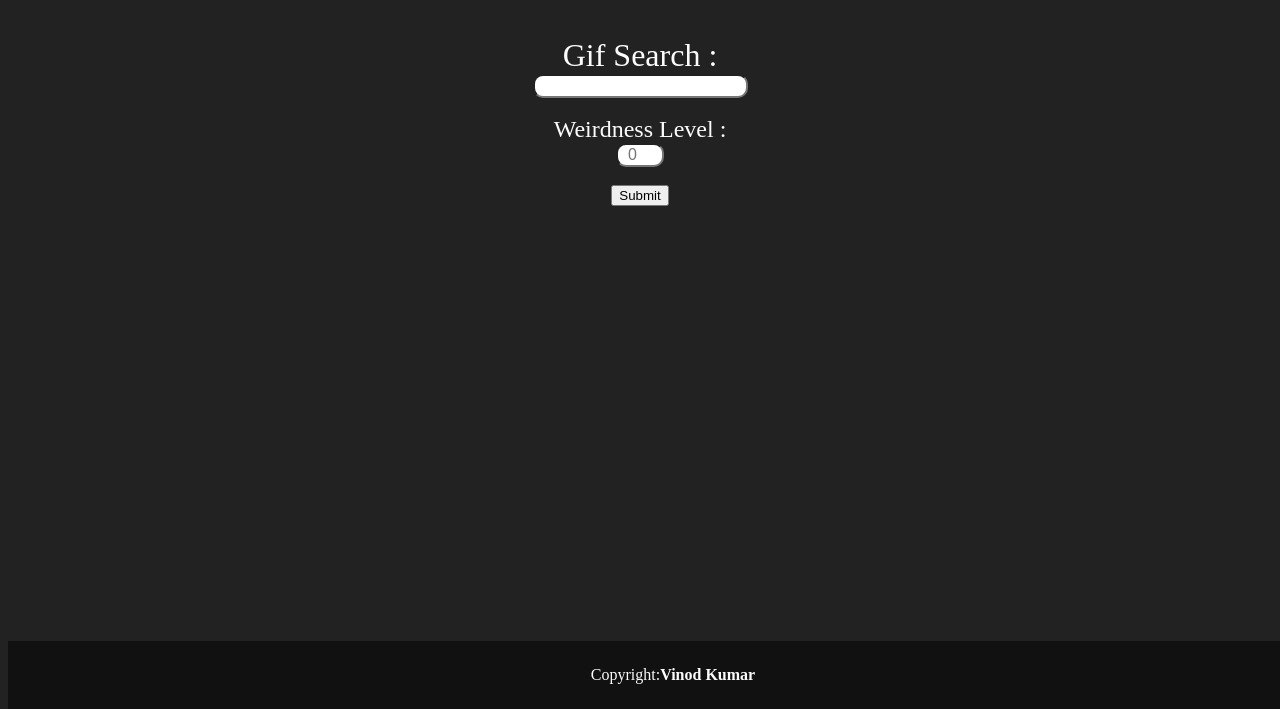
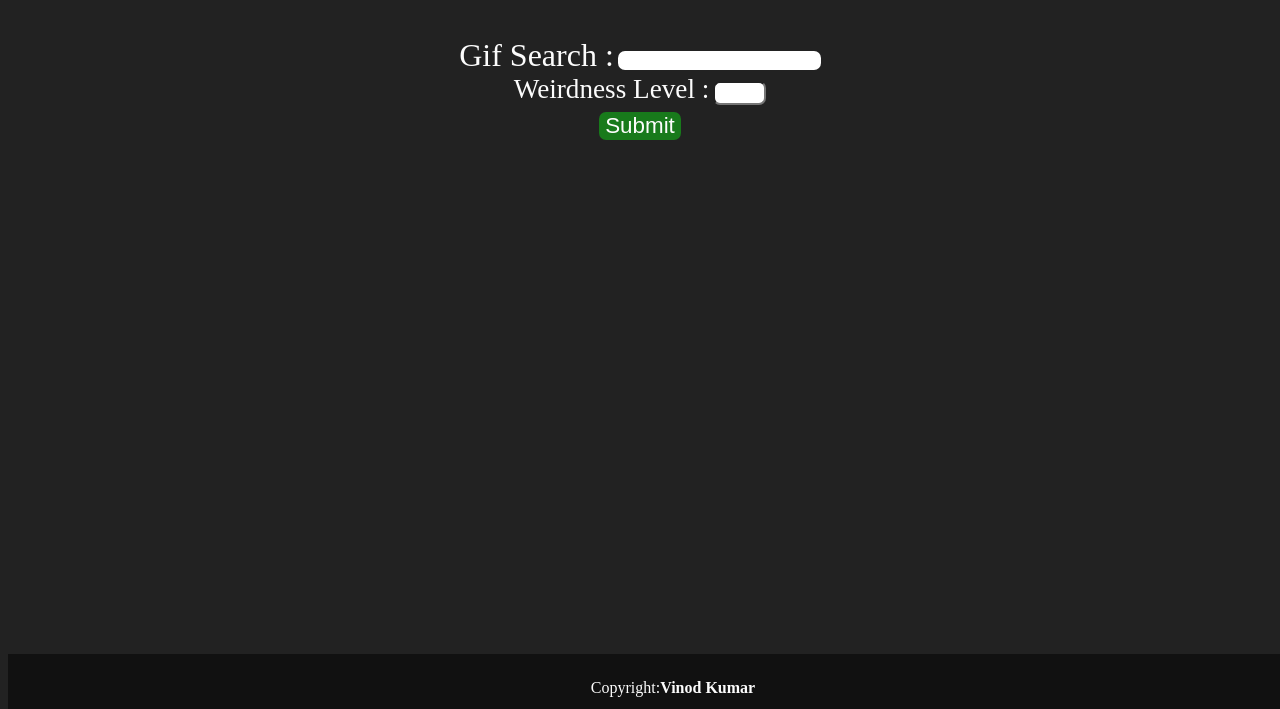
Before and after one commit to vinod-git12/Gif-App, a plain HTML site: page index.html in a window 1280 px wide. Shown: the part 91-800 px from the top of the page. Drawn offline with nearby package versions, Linux system fonts and the light colour scheme.

Commit message:
weirdness level not responding

```diff
--- a/app.js
+++ b/app.js
@@ -22,7 +22,7 @@ const getData = () => {
 
 
 const renderImages = (results) => {
-  for (let i = 0; i < 4; i++) {
+  for (let i = 0; i < 3; i++) {
     let newDocument = document.createElement("img")
     let newImg1 = document.createElement("section")
     newDocument.src = results[i].images.downsized.url
@@ -33,5 +33,4 @@ const renderImages = (results) => {
 
 }
 
-
 getData()
--- a/index.html
+++ b/index.html
@@ -18,11 +18,9 @@
   <form class="form">
     <label class="label1">Gif Search :</label>
     <input class="choice" type="text"><br>
-
     <label class="label2">Weirdness Level :</label>
-    <input class="choose" type="number" placeholder=0 name="weirdlevel" id="weirdlevel" min="0" max="9"><br>
-
-    <input div="submit1" type="submit">
+    <input class="choose" type="number" placeholder="" name="weirdlevel" id="weirdlevel" min="0" max="9"><br>
+    <input class="submit1" type="submit">
   </form>
 
   <div class="results">
--- a/style.css
+++ b/style.css
@@ -23,44 +23,59 @@ header {
 
   .label1 {
     margin: 0 auto;
-    display: flex;
-    justify-content: center;
+    /* display: flex;
+    justify-content: center; */
     font-size: 2rem;
     font-weight: 200;
   }
+  .choice {
+    /* display: flex;
+    justify-content: center;
+    flex-direction: row; */
+    text-align: center;
+    font-size: 15px;
+    font-weight: 200;
+    border: rgb(241, 123, 68);
+    border-radius: 7px;
+    margin: 0 auto;
+  }
   .label2 {
     margin: 0 auto;
-    display: block;
+    /* display: block; */
     justify-content: center;
-    font-size: 1.5rem;
+    text-align: center;
+    font-size: 1.7rem;
     font-weight: 200;
   }
-
-
-  .choice {
-    display: flex;
+.choose {
+    /* display: flex;
     justify-content: center;
-    text-align: center;
+    text-align: center; */
     font-size: 1rem;
     font-weight: 200;
-    border-radius: 10px;
+    border-radius: 7px;
     margin: 0 auto;
+    /* width: 40px; */
+    /* text-align: center;
+    font-size: 15px;
+    font-weight: 200;
+    border-radius: 7px;
+    margin: 0 auto; */
   }
 
-  .choose {
-    display: flex;
-    justify-content: center;
-    text-align: center;
-    font-size: 1rem;
-    font-weight: 200;
-    border-radius: 10px;
-    margin: 0 auto;
-    width: 40px;
+  .submit1 {
+    border: rgb(246, 221, 113);
+    border-radius: 7px;
+    font-size: 1.4rem;
+    margin-top: 7px;
+    background-color: rgb(24, 122, 27);
+    color:rgb(252, 253, 252)
+
   }
 
   img {
-  height: 100%;
-  width:350px;
+  /* height: 100%;
+  width:100%; */
   border: 3px double rgb(247, 202, 119);
   margin: 80px 25px;
   display: inline;
@@ -68,14 +83,27 @@ header {
 
 .form {
   margin-top: 0px;
+  flex-direction: row;
   }
 
   footer {
     display: flex;
     justify-content: center;
     position: fixed;
+    height: 5px;
     width: 100%;
     bottom: 0;
     padding: 25px;
     background-color: #111;
   }
+
+  @media screen and (max-width: 600px) {
+   .title, .label1, .label2, footer {
+    color:rgb(246, 221, 113);
+   }
+   .submit1 {
+    color:rgb(4, 41, 114);
+    background-color: rgb(71, 183, 228);
+   }
+
+  }
```
Also changed, not shown: 1 other file.
